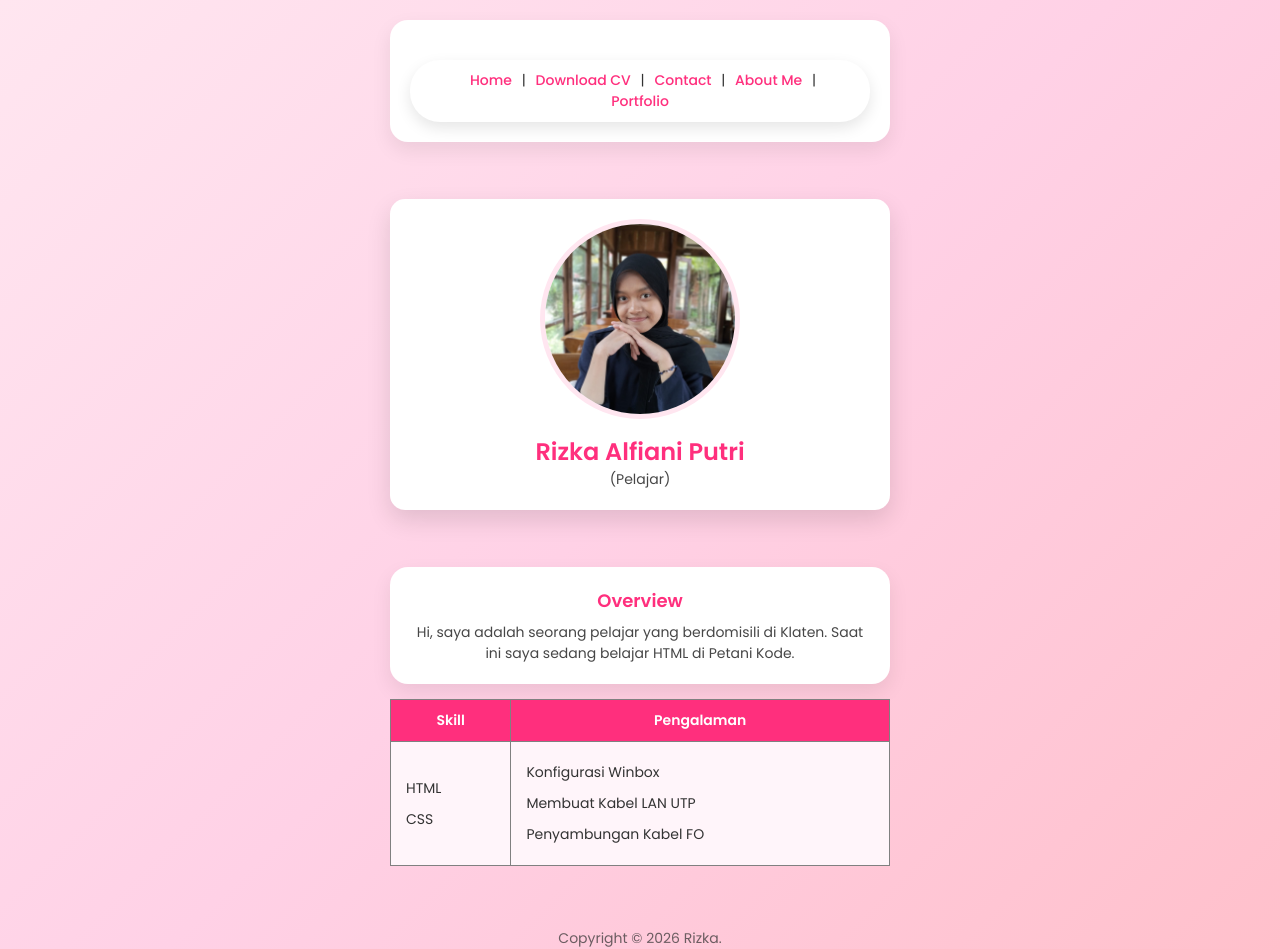
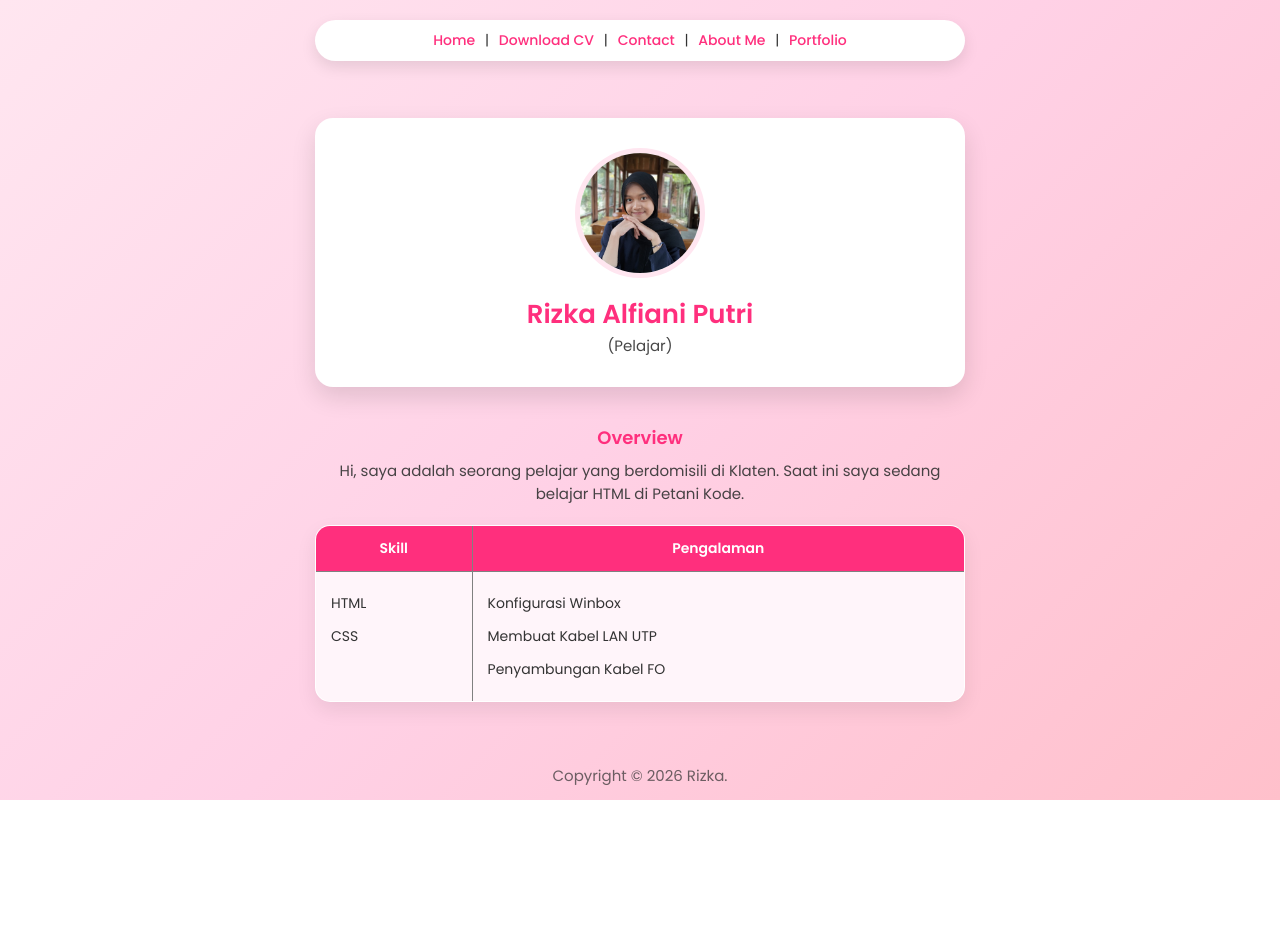
Before and after one commit to rizkaalfianiputri-art/website, a plain HTML site: page index.html in a window 1280 px wide. After the commit the page ends 800 px from the top, so only its background shows below. Drawn offline with Linux system fonts and the light colour scheme.

Commit message:
Update style.css

```diff
--- a/style.css
+++ b/style.css
@@ -20,11 +20,10 @@ align-items:center;
 /* CONTAINER */
 header, article, div{
 width:100%;
-max-width:500px;
+max-width:650px;
 }
 
 /* NAVBAR */
-
 nav{
 background:white;
 padding:10px 18px;
@@ -49,21 +48,24 @@ padding:4px 10px;
 border-radius:10px;
 }
 
-/* PROFILE CARD */
-
+/* PROFILE CARD (gabung dengan overview) */
 header{
 background:white;
 margin-top:20px;
-padding:20px;
-border-radius:15px;
+padding:30px 25px;
+border-radius:18px;
 box-shadow:0 10px 25px rgba(0,0,0,0.12);
 text-align:center;
 }
 
+/* FOTO */
 header img{
+width:130px;
+height:130px;
+object-fit:cover;
 border-radius:50%;
 border:5px solid #ffe6f0;
-margin-bottom:8px;
+margin-bottom:10px;
 transition:0.3s;
 }
 
@@ -71,18 +73,9 @@ header img:hover{
 transform:scale(1.05);
 }
 
-/* OVERVIEW CARD */
-
-article{
-background:white;
-margin-top:20px;
-padding:20px;
-border-radius:18px;
-box-shadow:0 8px 20px rgba(0,0,0,0.08);
-}
-
+/* TEXT */
 h1{
-font-size:24px;
+font-size:26px;
 color:#ff2f7d;
 }
 
@@ -93,28 +86,47 @@ color:#ff2f7d;
 }
 
 p{
-font-size:14px;
+font-size:15px;
 opacity:0.9;
 }
 
-/* SKILL TABLE CARD */
+/* ROLE */
+.role{
+font-size:14px;
+margin-bottom:10px;
+color:#777;
+}
 
+/* OVERVIEW */
+.overview{
+margin-top:10px;
+font-size:15px;
+line-height:1.6;
+color:#444;
+}
+
+/* SKILL TABLE */
 table{
 width:100%;
 border-collapse:collapse;
-margin-top:15px;
+margin-top:20px;
 font-size:14px;
+background:white;
+border-radius:15px;
+overflow:hidden;
+box-shadow:0 8px 20px rgba(0,0,0,0.08);
 }
 
 th{
 background:#ff2f7d;
 color:white;
-padding:10px;
+padding:12px;
 }
 
 td{
 padding:15px;
 background:#fff5fa;
+vertical-align:top;
 }
 
 ul{
@@ -122,11 +134,10 @@ list-style:none;
 }
 
 ul li{
-padding:5px 0;
+padding:6px 0;
 }
 
 /* CONTACT FORM */
-
 form{
 background:white;
 margin-top:20px;
@@ -139,7 +150,7 @@ input, textarea{
 width:100%;
 padding:8px;
 border-radius:6px;
-border:1px solid #ffc0cb;
+border:1px solid #ffa2a2;
 margin-top:5px;
 margin-bottom:12px;
 font-size:13px;
@@ -159,29 +170,28 @@ transition:0.3s;
 }
 
 input[type="submit"]:hover{
-background:#e0266f;
+background:#ec9595;
 }
 
 /* VIDEO */
-
 video{
 border-radius:12px;
 margin-top:10px;
+width:100%;
 }
 
 /* FOOTER */
-
 footer{
 margin-top:25px;
 font-size:13px;
 opacity:0.8;
+text-align:center;
 }
 
 /* HR */
-
 hr{
 border:none;
 height:1px;
-background:#ffd1e6;
+background:#ffffff;
 margin:18px 0;
 }
```
